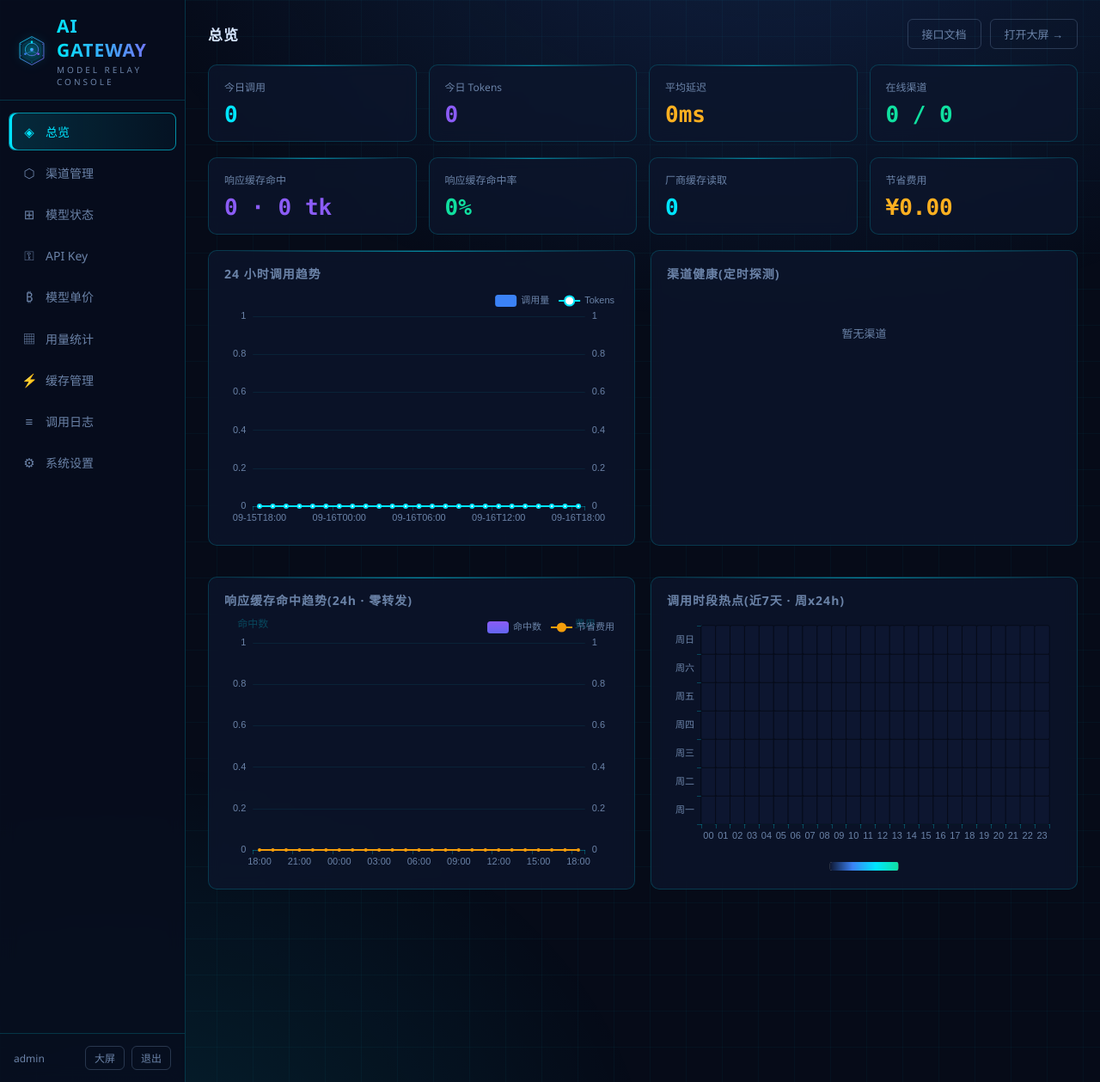
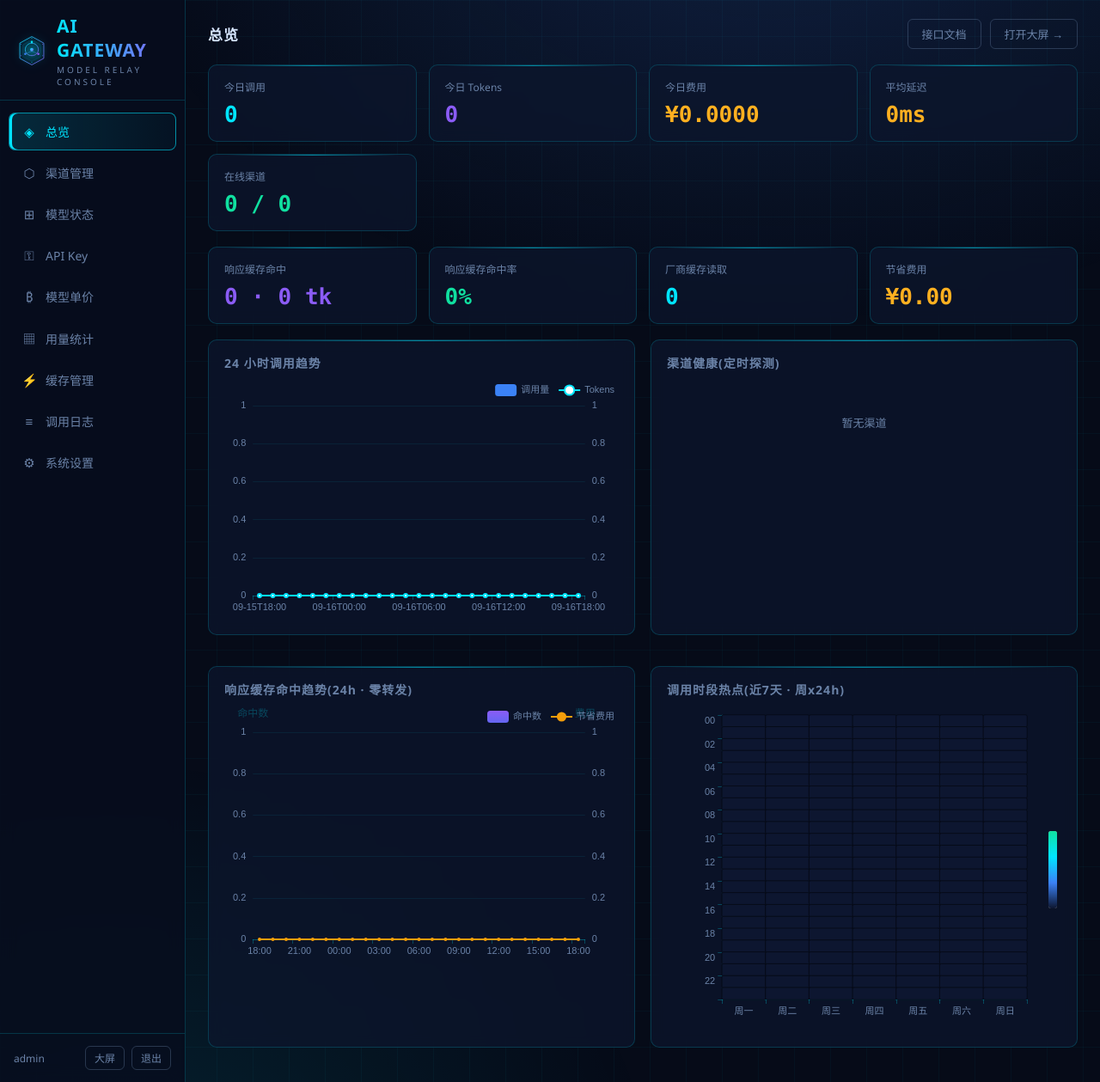
Before and after one commit to zhanghui0228/ai-gateway, a Flask app: page / in a window 1280 px wide. Shown: the whole page at 86% size. Run offline with Flask 3, Linux system fonts and the light colour scheme; the visitor is signed in with stand-in values (Sample User, id 1); data comes from the database, SQL or seed files in the repository; data that the repository does not hold is empty.

Commit message:
feat: 今日费用统计卡片 + 热力图轴互换(横星期/纵小时)
- overview() 新增 today_cost 字段(当日 UTC 0 点起,与 today_tokens 同口径)
- 大屏 KPI 行 5→6 列,新增「今日费用」卡(.g 绿)
- 总览 #d-stats 4→5 卡,新增「今日费用」卡(amber)
- 三处热力图(heat24/d-heat/u-heat)轴互换:横轴=星期、纵轴=小时(0点在上)
  ECharts data [hour,day,val]→[day,hour,val],visualMap 改 vertical 靠右
  后端 hourly_heatmap 数据矩阵不变
- 容器加高:d-heat 300→380px、u-heat 260→340px

```diff
--- a/gateway/stats.py
+++ b/gateway/stats.py
@@ -42,11 +42,15 @@ def overview(days=1):
     today_tokens = db.session.query(
         func.coalesce(func.sum(UsageLog.total_tokens), 0)).filter(
         UsageLog.created_at >= today0).scalar()
+    today_cost = db.session.query(
+        func.coalesce(func.sum(UsageLog.cost), 0)).filter(
+        UsageLog.created_at >= today0).scalar()
     return {
         "total_calls": total, "success_calls": success,
         "success_rate": round(success / total * 100, 1) if total else 100.0,
         "total_tokens": int(total_tokens), "today_tokens": int(today_tokens),
-        "cost": round(float(cost), 4), "avg_latency_ms": int(avg_latency),
+        "cost": round(float(cost), 4), "today_cost": round(float(today_cost), 4),
+        "avg_latency_ms": int(avg_latency),
         "online_channels": online, "total_channels": channels,
     }
 
--- a/web/static/css/screen.css
+++ b/web/static/css/screen.css
@@ -26,7 +26,7 @@
   grid-template-rows: auto 1fr;
   gap: 14px;
 }
-.kpi-row { grid-column: 1 / 4; display: grid; grid-template-columns: repeat(5, 1fr); gap: 14px; }
+.kpi-row { grid-column: 1 / 4; display: grid; grid-template-columns: repeat(6, 1fr); gap: 14px; }
 .kpi { padding: 14px 18px; text-align: center; position: relative; overflow: hidden; }
 .kpi .label { font-size: 12px; color: var(--text-dim); letter-spacing: 2px; }
 .kpi .value {
--- a/web/static/js/pages.js
+++ b/web/static/js/pages.js
@@ -749,7 +749,7 @@ Pages.usage = {
       </div>
       <div class="panel chart-panel" style="margin-bottom:18px">
         <h3>调用时段热点 · 近7天(周 × 24小时,颜色越亮调用越集中)</h3>
-        <div id="u-heat" style="height:260px"></div>
+        <div id="u-heat" style="height:340px"></div>
       </div>
       <div class="panel" style="padding:6px 10px;margin-bottom:18px">
         <div id="u-log-pagination" style="display:flex;align-items:center;gap:12px;margin-bottom:8px"></div>
@@ -799,23 +799,24 @@ Pages.usage = {
         itemStyle: {borderColor: '#060b18', borderWidth: 2}}]});
     const hmc = mkChart($('#u-heat'));
     const dlabels = ['周一', '周二', '周三', '周四', '周五', '周六', '周日'];
-    // 完整 7x24 矩阵,0 值也占位
+    // 完整 7x24 矩阵,0 值也占位;横轴=星期,纵轴=小时
+    const uhours = Array.from({length: 24}, (_, i) => String(i).padStart(2, '0'));
     const hmData = [];
     let maxV = 0;
     (heat || []).forEach((row, di) => (row || []).forEach((v, hi) => {
       const val = Number(v) || 0;
-      hmData.push([hi, di, val]);
+      hmData.push([di, hi, val]);
       maxV = Math.max(maxV, val);
     }));
     hmc.setOption({
       tooltip: {backgroundColor: '#0d1630', borderColor: 'rgba(0,229,255,.4)',
         textStyle: {color: '#d7e6ff', fontSize: 11},
-        formatter: p => `${dlabels[p.data[1]]} ${String(p.data[0]).padStart(2, '0')}:00<br/>调用 ${p.data[2]} 次`},
-      grid: {left: 10, right: 16, top: 10, bottom: 56, containLabel: true},
-      xAxis: {type: 'category', data: Array.from({length: 24}, (_, i) => String(i).padStart(2, '0')), ...CHART_AXIS},
-      yAxis: {type: 'category', data: dlabels, ...CHART_AXIS},
-      visualMap: {min: 0, max: Math.max(1, maxV), orient: 'horizontal', left: 'center', bottom: 0,
-        itemWidth: 10, itemHeight: 90, textStyle: CHART_TEXT,
+        formatter: p => `${dlabels[p.data[0]]} ${p.data[1]}:00<br/>调用 ${p.data[2]} 次`},
+      grid: {left: 44, right: 40, top: 10, bottom: 20, containLabel: true},
+      xAxis: {type: 'category', data: dlabels, ...CHART_AXIS},
+      yAxis: {type: 'category', data: uhours, ...CHART_AXIS, inverse: true, axisLabel: {...CHART_TEXT, interval: 1}},
+      visualMap: {min: 0, max: Math.max(1, maxV), orient: 'vertical', right: 0, top: 'center',
+        itemWidth: 10, itemHeight: 100, textStyle: CHART_TEXT,
         inRange: {color: ['#0d1630', '#3b82f6', '#00e5ff', '#10e0a0']}},
       series: [{type: 'heatmap', data: hmData,
         itemStyle: {borderColor: '#060b18', borderWidth: 1, borderRadius: 2},
@@ -1495,7 +1496,7 @@ Pages.dashboard = {
       </div>
       <div class="chart-flex" style="margin-top:18px">
         <div class="panel chart-panel"><h3>响应缓存命中趋势(24h · 零转发)</h3><div id="d-cache-trend" style="height:300px"></div></div>
-        <div class="panel chart-panel"><h3>调用时段热点(近7天 · 周x24h)</h3><div id="d-heat" style="height:300px"></div></div>
+        <div class="panel chart-panel"><h3>调用时段热点(近7天 · 周x24h)</h3><div id="d-heat" style="height:380px"></div></div>
       </div>`;
     await this.refresh();
   },
@@ -1510,7 +1511,8 @@ Pages.dashboard = {
     try { cacheTrend = await api('/admin/api/cache/trend?hours=24'); } catch (e) { cacheTrend = []; }
     $('#d-stats').innerHTML = [
       ['今日调用', ov.total_calls, 'cyan'], ['今日 Tokens', fmtTokens(ov.today_tokens), 'purple'],
-      ['平均延迟', fmtMs(ov.avg_latency_ms), 'amber'], ['在线渠道', `${ov.online_channels} / ${ov.total_channels}`, 'green'],
+      ['今日费用', fmtCost(ov.today_cost), 'amber'], ['平均延迟', fmtMs(ov.avg_latency_ms), 'amber'],
+      ['在线渠道', `${ov.online_channels} / ${ov.total_channels}`, 'green'],
     ].map(([l, v, c]) => `<div class="panel stat-card">
       <div class="label"><span>${l}</span></div><div class="value ${c}">${v}</div></div>`).join('');
     // 缓存 KPI — 网关响应缓存(累计 DB 口径,与厂商提示词缓存是两套机制)
@@ -1577,23 +1579,24 @@ Pages.dashboard = {
     /* 调用时段热力图(周 x 24h) */
     const hmc = mkChart($('#d-heat'));
     const days = ['周一', '周二', '周三', '周四', '周五', '周六', '周日'];
-    // 完整 7x24 矩阵,0 值也占位(浅底块 + 深色描边区分,视觉上不消失)
+    // 完整 7x24 矩阵,0 值也占位(浅底块 + 深色描边区分,视觉上不消失);横轴=星期,纵轴=小时
+    const hours = Array.from({length: 24}, (_, i) => String(i).padStart(2, '0'));
     const hmData = [];
     let maxV = 0;
     (heat || []).forEach((row, di) => (row || []).forEach((v, hi) => {
       const val = Number(v) || 0;
-      hmData.push([hi, di, val]);
+      hmData.push([di, hi, val]);
       maxV = Math.max(maxV, val);
     }));
     hmc.setOption({
       tooltip: {backgroundColor: '#0d1630', borderColor: 'rgba(0,229,255,.4)',
         textStyle: {color: '#d7e6ff', fontSize: 11},
-        formatter: p => `${days[p.data[1]]} ${String(p.data[0]).padStart(2, '0')}:00<br/>调用 ${p.data[2]} 次`},
-      grid: {left: 10, right: 14, top: 10, bottom: 40, containLabel: true},
-      xAxis: {type: 'category', data: Array.from({length: 24}, (_, i) => String(i).padStart(2, '0')), ...CHART_AXIS},
-      yAxis: {type: 'category', data: days, ...CHART_AXIS},
-      visualMap: {min: 0, max: Math.max(1, maxV), calculable: false, orient: 'horizontal',
-        left: 'center', bottom: 0, itemWidth: 10, itemHeight: 80,
+        formatter: p => `${days[p.data[0]]} ${p.data[1]}:00<br/>调用 ${p.data[2]} 次`},
+      grid: {left: 44, right: 40, top: 10, bottom: 20, containLabel: true},
+      xAxis: {type: 'category', data: days, ...CHART_AXIS},
+      yAxis: {type: 'category', data: hours, ...CHART_AXIS, inverse: true, axisLabel: {...CHART_TEXT, interval: 1}},
+      visualMap: {min: 0, max: Math.max(1, maxV), calculable: false, orient: 'vertical',
+        right: 0, top: 'center', itemWidth: 10, itemHeight: 90,
         textStyle: CHART_TEXT,
         inRange: {color: ['#0d1630', '#3b82f6', '#00e5ff', '#10e0a0']}},
       series: [{type: 'heatmap', data: hmData,
```
Also changed, not shown: web/templates/screen.html (+12 -8 lines).
